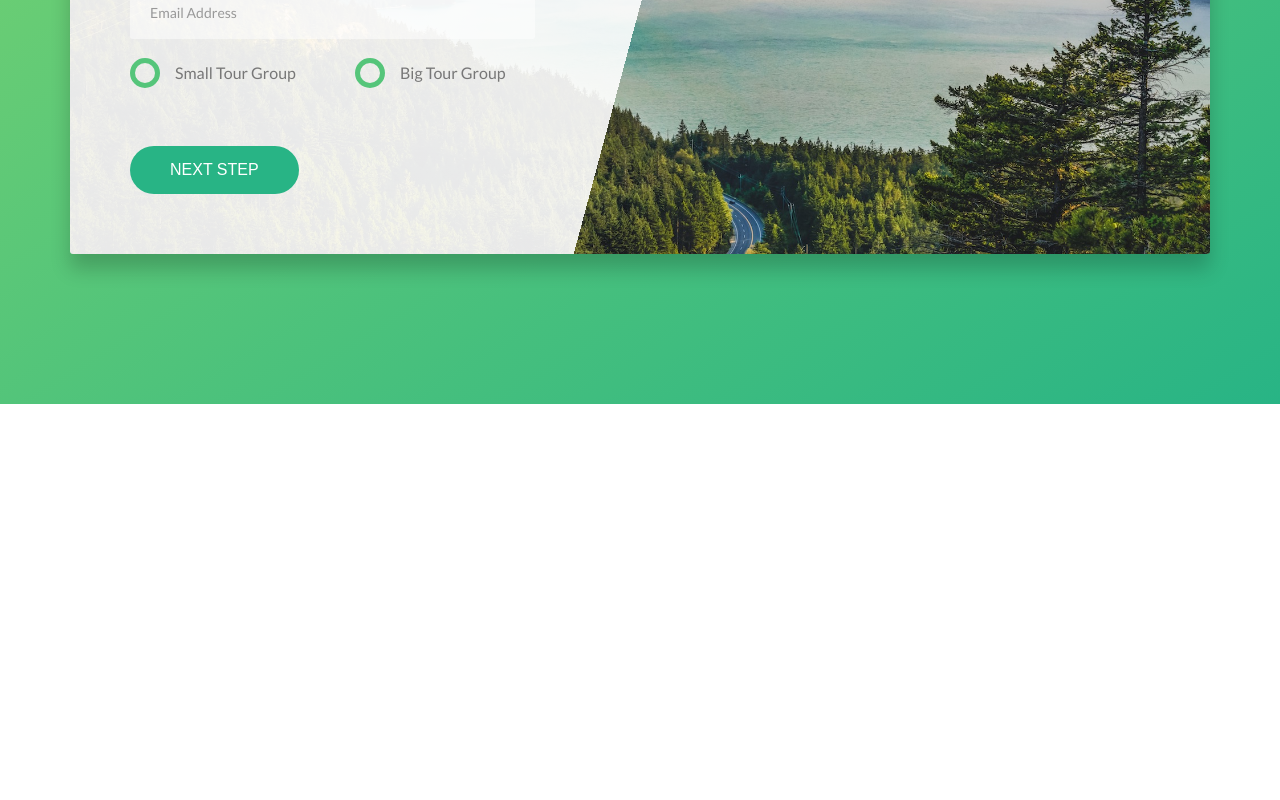
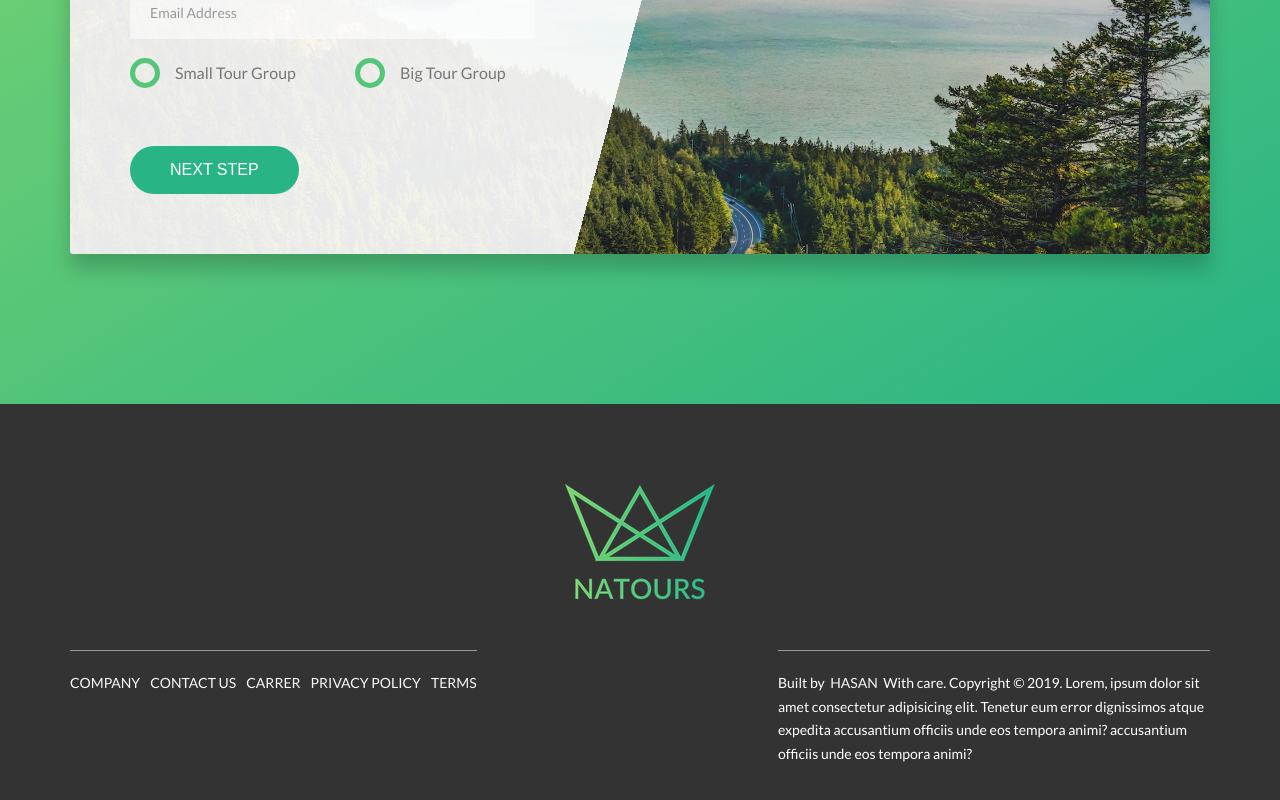
Before and after one commit to farhanahmedhasan/01-natours, a React (Create React App) app: page / in a window 1280 px wide. Shown: the part 4287-5087 px from the top of the page. Before the commit the page ends 4691 px from the top, so only its background shows below. Built offline with nearby package versions, Linux system fonts and the light colour scheme.

Commit message:
Footer Complete

```diff
--- a/src/components/App.js
+++ b/src/components/App.js
@@ -5,6 +5,7 @@ import Features from './Features';
 import Tours from './Tours';
 import Stories from './Stories';
 import Booking from './Booking';
+import Footer from './Footer';
 
 function App() {
   return (
@@ -17,6 +18,7 @@ function App() {
         <Stories />
         <Booking />
       </main>
+      <Footer />
     </>
   );
 }
--- a/src/components/Booking.js
+++ b/src/components/Booking.js
@@ -1,33 +1,64 @@
 import React from 'react';
+import { useGlobalContext } from '../context';
 
 const Booking = () => {
+  const { handleChange, handleSubmit, person } = useGlobalContext();
+
   return (
     <div className='booking'>
       <div className='row'>
         <div className='book'>
           <div className='book__form'>
-            <form className='form'>
+            <form className='form' onSubmit={handleSubmit}>
               <div className=' mb-mid'>
                 <h2 className='heading-secondary'>Start Booking Now</h2>
               </div>
 
               <div className='form__group'>
-                <input type='text' className='form__input' id='fullName' placeholder='Full Name' required />
+                <input
+                  type='text'
+                  className='form__input'
+                  id='fullName'
+                  name='name'
+                  placeholder='Full Name'
+                  required
+                  value={person.name}
+                  onChange={handleChange}
+                />
+
                 <label htmlFor='fullName' className='form__label'>
                   Full Name
                 </label>
               </div>
 
               <div className='form__group'>
-                <input type='email' className='form__input' id='email' placeholder='Email Address' required />
+                <input
+                  type='email'
+                  className='form__input'
+                  id='email'
+                  name='email'
+                  placeholder='Email Address'
+                  required
+                  value={person.email}
+                  onChange={handleChange}
+                />
+
                 <label htmlFor='email' className='form__label'>
                   Email Address
                 </label>
               </div>
 
-              <div className='form__group mb-mid'>
+              <div className='form__group mb-mid' required>
                 <div className='form__radioGroup'>
-                  <input type='radio' className='form__radio' id='small' name='size' />
+                  <input
+                    type='radio'
+                    className='form__radio'
+                    id='small'
+                    name='tourType'
+                    value='Small Tour Group'
+                    onChange={handleChange}
+                  />
+
                   <label htmlFor='small'>
                     <span className='form__radioBtn'></span>
                     Small Tour Group
@@ -35,7 +66,15 @@ const Booking = () => {
                 </div>
 
                 <div className='form__radioGroup'>
-                  <input type='radio' className='form__radio' id='Big' name='size' />
+                  <input
+                    type='radio'
+                    className='form__radio'
+                    id='Big'
+                    name='tourType'
+                    value='Big Tour Group'
+                    onChange={handleChange}
+                  />
+
                   <label htmlFor='Big'>
                     <span className='form__radioBtn'></span>
                     Big Tour Group
--- /dev/null
+++ b/src/components/Footer.js
@@ -0,0 +1,63 @@
+import React from 'react';
+import logo from '../img/logo-green-1x.png';
+
+const Footer = () => {
+  return (
+    <footer className='footer'>
+      <div className='footer__logoBox center-text mb-mid'>
+        <img src={logo} alt='Natour logo' className='footer__logo' />
+      </div>
+      <div className='row'>
+        <div className='col-6'>
+          <div className='footer__navigation'>
+            <ul className='footer__list'>
+              <li className='footer__item'>
+                <a href='/' className='footer__link'>
+                  Company
+                </a>
+              </li>
+
+              <li className='footer__item'>
+                <a href='/' className='footer__link'>
+                  Contact Us
+                </a>
+              </li>
+
+              <li className='footer__item'>
+                <a href='/' className='footer__link'>
+                  Carrer
+                </a>
+              </li>
+
+              <li className='footer__item'>
+                <a href='/' className='footer__link'>
+                  Privacy Policy
+                </a>
+              </li>
+
+              <li className='footer__item'>
+                <a href='/' className='footer__link'>
+                  Terms
+                </a>
+              </li>
+            </ul>
+          </div>
+        </div>
+
+        <div className='col-6'>
+          <p className='footer__copyright'>
+            Built by
+            <a className='footer__link' href='/'>
+              &nbsp; Hasan &nbsp;
+            </a>
+            With care. Copyright &copy; 2019. Lorem, ipsum dolor sit amet consectetur adipisicing elit.
+            Tenetur eum error dignissimos atque expedita accusantium officiis unde eos tempora animi?
+            accusantium officiis unde eos tempora animi?
+          </p>
+        </div>
+      </div>
+    </footer>
+  );
+};
+
+export default Footer;
--- a/src/context.js
+++ b/src/context.js
@@ -4,9 +4,15 @@ import { sliderData } from './data/data';
 const AppContext = React.createContext();
 
 export const AppProvider = ({ children }) => {
+  //States For Slide
   const [slide, setSlide] = useState(sliderData);
   const [index, setIndex] = useState(0);
 
+  //State for form
+  const [persons, setPersons] = useState([]);
+  const [person, setPerson] = useState({ name: '', email: '', tourType: '' });
+
+  //Handling Slider
   const goNextSlide = () => {
     if (slide.length - 1 <= index) setIndex(0);
     else setIndex(index + 1);
@@ -27,8 +33,26 @@ export const AppProvider = ({ children }) => {
     // eslint-disable-next-line
   }, [index]);
 
+  //handling form
+  const handleSubmit = (e) => {
+    e.preventDefault();
+    setPersons([...persons, person]);
+    setPerson({ name: '', email: '', tourType: '' });
+  };
+
+  const handleChange = (e) => {
+    const value = e.target.value;
+    const name = e.target.name;
+    const newPerson = { ...person, id: Date.now(), [name]: value };
+    setPerson(newPerson);
+  };
+
   return (
-    <AppContext.Provider value={{ slide, index, goNextSlide, goPrevSlide }}>{children}</AppContext.Provider>
+    <AppContext.Provider
+      value={{ slide, index, goNextSlide, goPrevSlide, handleSubmit, handleChange, person }}
+    >
+      {children}
+    </AppContext.Provider>
   );
 };
 
--- a/src/styles/abstracts/_variables.scss
+++ b/src/styles/abstracts/_variables.scss
@@ -11,6 +11,7 @@ $color-tertiary-dark: #5643fa;
 
 $color-text-dark: #777;
 $color-text-dark-2: #999;
+$color-text-dark-3: #333;
 $color-text-light: #f1f1f1;
 $color-section-grey: #f7f7f7;
 $color-white: #fff;
--- /dev/null
+++ b/src/styles/components/_footer.scss
@@ -0,0 +1,54 @@
+.footer {
+  background-color: $color-text-dark-3;
+  color: $color-white;
+  font-size: 1.4rem;
+  padding: 8rem 0;
+
+  &__logoBox {
+  }
+
+  &__logo {
+    width: 15rem;
+  }
+
+  &__navigation {
+    border-top: 1px solid $color-text-dark-2;
+    display: inline-block;
+    padding-top: 2rem;
+  }
+
+  &__list {
+    list-style: none;
+  }
+
+  &__item {
+    display: inline-block;
+
+    &:not(:last-child) {
+      margin-right: 1rem;
+    }
+  }
+
+  &__link {
+    color: $color-section-grey;
+    text-decoration: none;
+    text-transform: uppercase;
+    display: inline-block;
+    transition: all 0.2s ease-in-out;
+    background-color: $color-text-dark-3;
+
+    &:hover,
+    &:active {
+      color: $color-primary;
+      box-shadow: 0 1rem 2rem rgba(#000, 0.4);
+      transform: scale(1.1);
+    }
+  }
+
+  &__copyright {
+    border-top: 1px solid $color-text-dark-2;
+    width: 80%;
+    float: right;
+    padding-top: 2rem;
+  }
+}
--- a/src/styles/index.scss
+++ b/src/styles/index.scss
@@ -18,5 +18,6 @@
 @import './components/stories';
 @import './components/bgVideo';
 @import './components/booking';
+@import './components/footer';
 
 @import './layout/grid';
```
